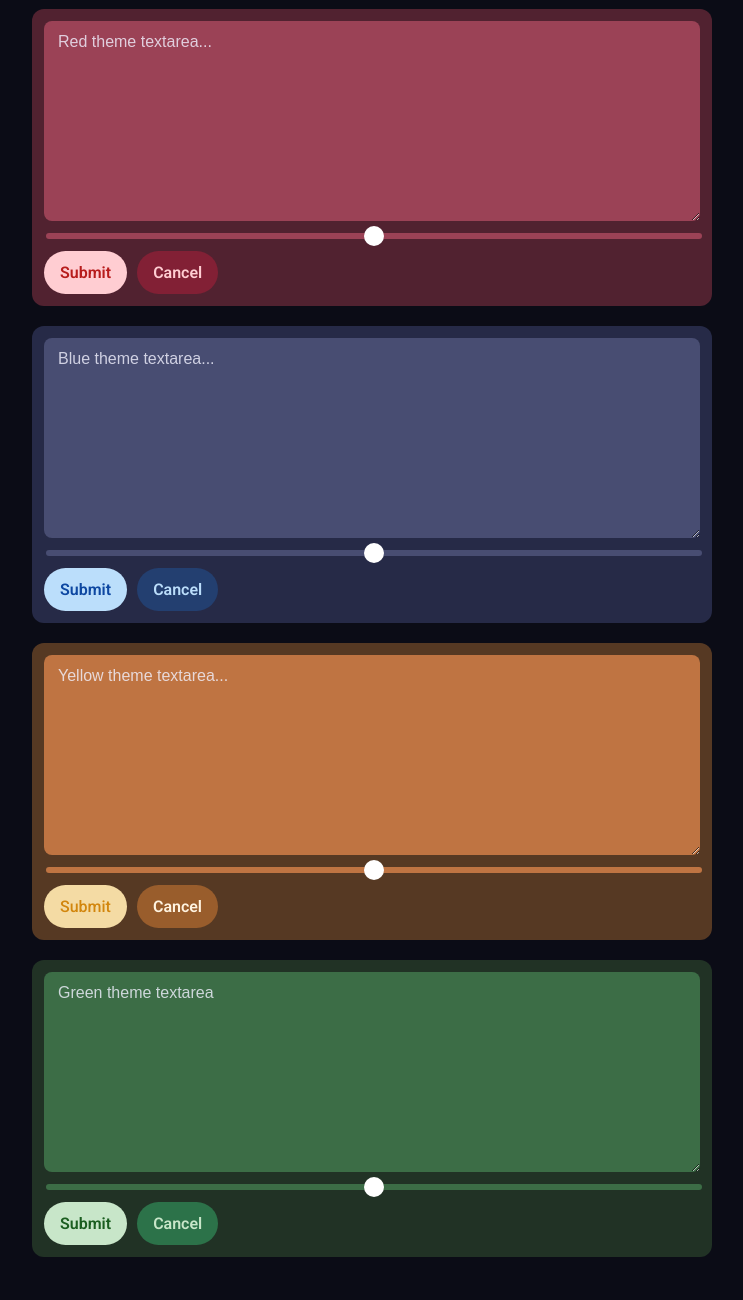
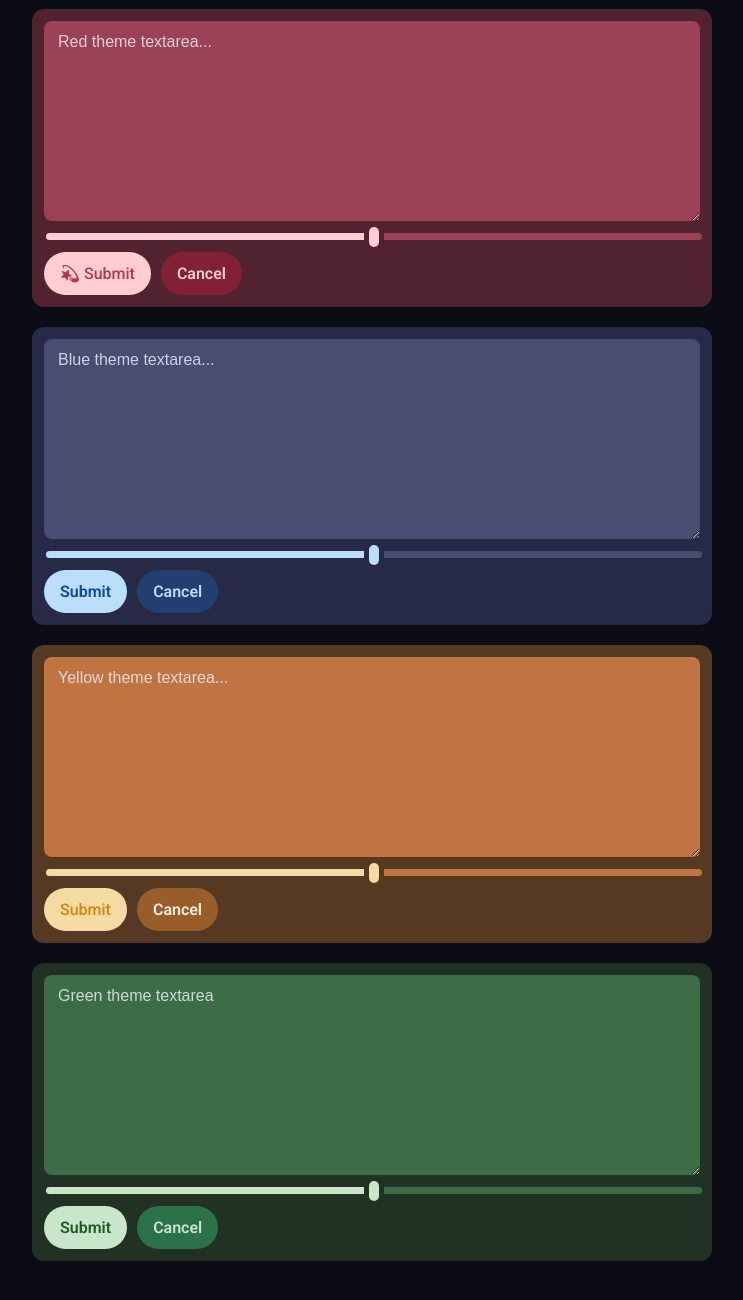
Before and after one commit to actwu/mat, a plain HTML site: page index.html in a window 1280 px wide. Shown: the part 358-1658 px from the top of the page, without its empty margins (268-1011 px from the left). Drawn offline with Linux system fonts and the light colour scheme.

Commit message:
Update index.html

```diff
--- a/index.html
+++ b/index.html
@@ -75,6 +75,33 @@ cont {
 }
 span, span * {display:flex; flex-wrap:wrap; gap:10px;}
 
+[rt]
+{
+--range-fill:#ffcdd2;
+--range-track:#9b4256;
+--range-cut:#512230;
+}
+
+[bt]
+{
+--range-fill:#bbdefb;
+--range-track:#484d72;
+--range-cut:#262a47;
+}
+
+[yt]
+{
+--range-fill:#f4dba4;
+--range-track:#bf7442;
+--range-cut:#563923;
+}
+
+[gt]
+{
+--range-fill:#c8e6c9;
+--range-track:#3c6d46;
+--range-cut:#213225;
+}
 /* base btn */
 btn {
   display:inline-flex;
@@ -145,101 +172,49 @@ textarea {
 }
 
 
+</style>
 
-/* RED THEME RANGE */
-[rt] input[type=range] {
-  -webkit-appearance: none;
-  width: 100%;
-  height: 6px;
-  border-radius: 6px;
-  background: #9b4256;
-  outline: none;
-}
-[rt] input[type=range]::-webkit-slider-thumb {
-  -webkit-appearance: none;
-  width: 20px;
-  height: 20px;
-  border-radius: 50%;
-  background: #fff;
-  cursor: pointer;
-  transition: transform 0.2s;
-}
-[rt] input[type=range]:hover::-webkit-slider-thumb {
-  transform: scale(1.1);
+<style>
+input[type=range]
+{
+appearance:none;
+width:100%;
+height:7px;
+border-radius:999px;
+outline:none;
+border:none;
+background:linear-gradient(
+to right,
+var(--range-fill) 0%,
+var(--range-track) 0%
+);
 }
 
-/* BLUE THEME RANGE */
-[bt] input[type=range] {
-  -webkit-appearance: none;
-  width: 100%;
-  height: 6px;
-  border-radius: 6px;
-  background: #484d72;
-  outline: none;
-}
-[bt] input[type=range]::-webkit-slider-thumb {
-  -webkit-appearance: none;
-  width: 20px;
-  height: 20px;
-  border-radius: 50%;
-  background: #fff;
-  cursor: pointer;
-  transition: transform 0.2s;
-}
-[bt] input[type=range]:hover::-webkit-slider-thumb {
-  transform: scale(1.1);
+input[type=range]::-webkit-slider-thumb
+{
+appearance:none;
+width:10px;
+height:20px;
+background:var(--range-fill);
+border-radius:20px;
+box-shadow:0 0 0 5px var(--range-cut);
+background-clip:padding-box;
+cursor:pointer;
 }
 
-/* YELLOW THEME RANGE */
-[yt] input[type=range] {
-  -webkit-appearance: none;
-  width: 100%;
-  height: 6px;
-  border-radius: 6px;
-  background: #bf7442;
-  outline: none;
+input[type=range]::-moz-range-thumb
+{
+width:10px;
+height:20px;
+background:var(--range-fill);
+border-radius:20px;
+box-shadow:0 0 0 5px var(--range-cut);
+background-clip:padding-box;
+cursor:pointer;
 }
-[yt] input[type=range]::-webkit-slider-thumb {
-  -webkit-appearance: none;
-  width: 20px;
-  height: 20px;
-  border-radius: 50%;
-  background: #fff;
-  cursor: pointer;
-  transition: transform 0.2s;
-}
-[yt] input[type=range]:hover::-webkit-slider-thumb {
-  transform: scale(1.1);
-}
-
-/* GREEN THEME RANGE */
-[gt] input[type=range] {
-  -webkit-appearance: none;
-  width: 100%;
-  height: 6px;
-  border-radius: 6px;
-  background: #3c6d46;
-  outline: none;
-}
-[gt] input[type=range]::-webkit-slider-thumb {
-  -webkit-appearance: none;
-  width: 20px;
-  height: 20px;
-  border-radius: 50%;
-  background: #fff;
-  cursor: pointer;
-  transition: transform 0.2s;
-}
-[gt] input[type=range]:hover::-webkit-slider-thumb {
-  transform: scale(1.1);
-}
+</style>
 
 
-
-
-
-</style>
-</head>
 <body >
 
 <cont>
@@ -271,7 +246,9 @@ textarea {
   <textarea placeholder="Red theme textarea..."></textarea>
 <input type="range" min="0" max="100" value="50">
 <span>
-  <btn r>Submit</btn>
+  <btn r>
+<p>💫 Submit</p>
+</btn>
   <btn r2>Cancel</btn>
 </span>
 </cont>
@@ -306,8 +283,33 @@ textarea {
 </span>
 </cont>
 
+<script>
+const paint
+= _0 =>
+{
+const el = _0.target
+const min = el.min
+const max = el.max
+const val = el.value
+const pct = (val - min) * 100 / (max - min)
 
+el.style.background
+= `linear-gradient(to right,
+var(--range-fill) ${pct}%,
+var(--range-track) ${pct}%)`
+}
 
+document
+.querySelectorAll('input[type=range]')
+.forEach
+(
+_0 =>
+{
+paint({target:_0})
+_0.addEventListener('input',paint)
+}
+)
+</script>
 
 </body>
-</html>
+          </html>
```
